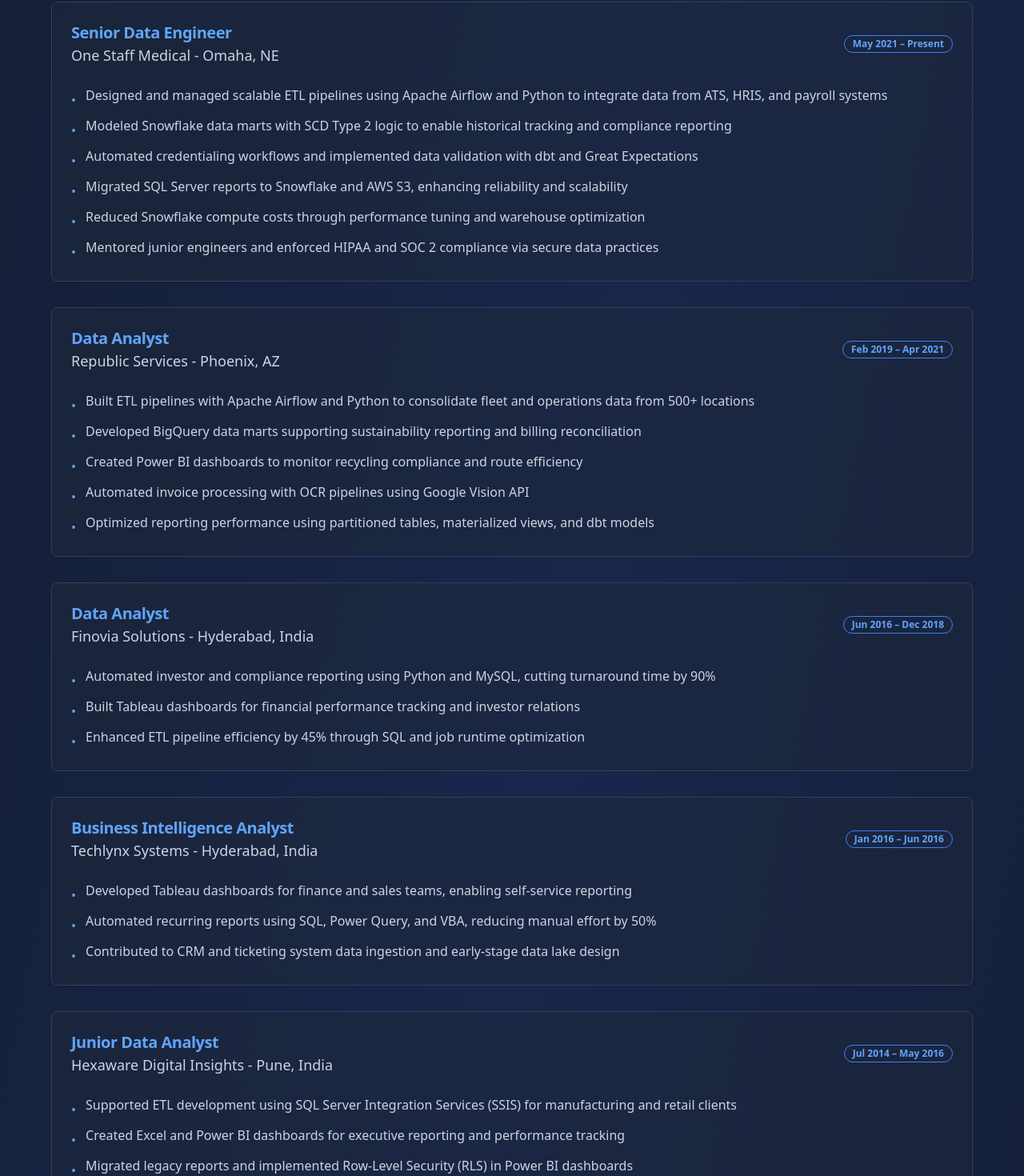
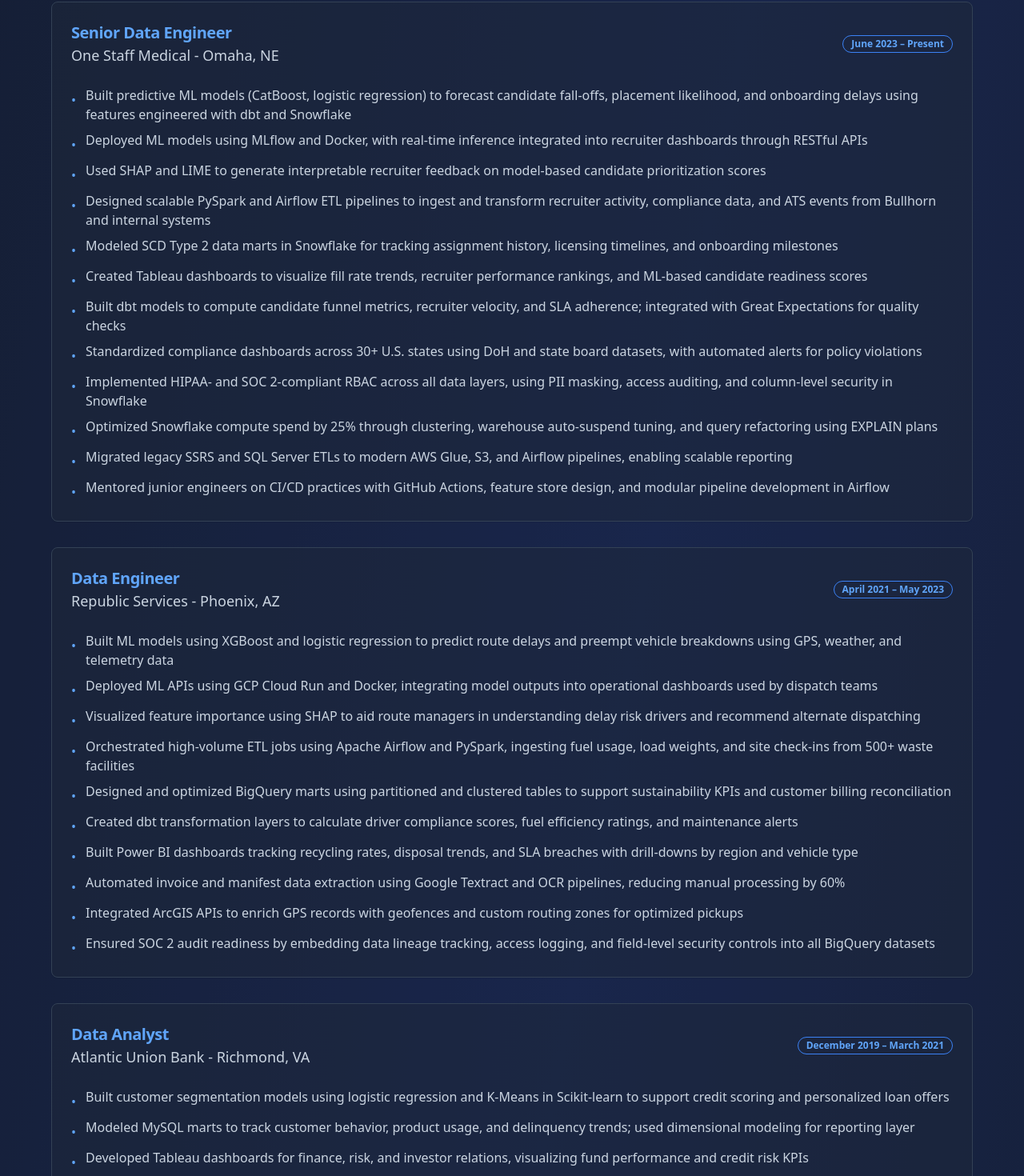
Before and after one commit to gdeepaksai1/portfolio, a React (Vite) app: page /portfolio/ in a window 1280 px wide. Shown: the part 1919-3389 px from the top of the page at 80% size. Built offline with nearby package versions, Linux system fonts and the light colour scheme.

Commit message:
Update work experience and blog post
Updated the work experience section with the new details and replaced a blog post.

```diff
--- a/src/pages/Index.tsx
+++ b/src/pages/Index.tsx
@@ -1,3 +1,4 @@
+
 import { useEffect, useState } from "react";
 import { Mail, Linkedin, Download, Phone, ExternalLink, Menu, X, BookOpen } from "lucide-react";
 import { Button } from "@/components/ui/button";
@@ -57,61 +58,82 @@ const Index = () => {
     {
       company: "One Staff Medical",
       role: "Senior Data Engineer",
-      period: "May 2021 – Present",
+      period: "June 2023 – Present",
       location: "Omaha, NE",
       achievements: [
-        "Designed and managed scalable ETL pipelines using Apache Airflow and Python to integrate data from ATS, HRIS, and payroll systems",
-        "Modeled Snowflake data marts with SCD Type 2 logic to enable historical tracking and compliance reporting",
-        "Automated credentialing workflows and implemented data validation with dbt and Great Expectations",
-        "Migrated SQL Server reports to Snowflake and AWS S3, enhancing reliability and scalability",
-        "Reduced Snowflake compute costs through performance tuning and warehouse optimization",
-        "Mentored junior engineers and enforced HIPAA and SOC 2 compliance via secure data practices"
+        "Built predictive ML models (CatBoost, logistic regression) to forecast candidate fall-offs, placement likelihood, and onboarding delays using features engineered with dbt and Snowflake",
+        "Deployed ML models using MLflow and Docker, with real-time inference integrated into recruiter dashboards through RESTful APIs",
+        "Used SHAP and LIME to generate interpretable recruiter feedback on model-based candidate prioritization scores",
+        "Designed scalable PySpark and Airflow ETL pipelines to ingest and transform recruiter activity, compliance data, and ATS events from Bullhorn and internal systems",
+        "Modeled SCD Type 2 data marts in Snowflake for tracking assignment history, licensing timelines, and onboarding milestones",
+        "Created Tableau dashboards to visualize fill rate trends, recruiter performance rankings, and ML-based candidate readiness scores",
+        "Built dbt models to compute candidate funnel metrics, recruiter velocity, and SLA adherence; integrated with Great Expectations for quality checks",
+        "Standardized compliance dashboards across 30+ U.S. states using DoH and state board datasets, with automated alerts for policy violations",
+        "Implemented HIPAA- and SOC 2-compliant RBAC across all data layers, using PII masking, access auditing, and column-level security in Snowflake",
+        "Optimized Snowflake compute spend by 25% through clustering, warehouse auto-suspend tuning, and query refactoring using EXPLAIN plans",
+        "Migrated legacy SSRS and SQL Server ETLs to modern AWS Glue, S3, and Airflow pipelines, enabling scalable reporting",
+        "Mentored junior engineers on CI/CD practices with GitHub Actions, feature store design, and modular pipeline development in Airflow"
       ]
     },
     {
       company: "Republic Services",
-      role: "Data Analyst",
-      period: "Feb 2019 – Apr 2021",
+      role: "Data Engineer",
+      period: "April 2021 – May 2023",
       location: "Phoenix, AZ",
       achievements: [
-        "Built ETL pipelines with Apache Airflow and Python to consolidate fleet and operations data from 500+ locations",
-        "Developed BigQuery data marts supporting sustainability reporting and billing reconciliation",
-        "Created Power BI dashboards to monitor recycling compliance and route efficiency",
-        "Automated invoice processing with OCR pipelines using Google Vision API",
-        "Optimized reporting performance using partitioned tables, materialized views, and dbt models"
+        "Built ML models using XGBoost and logistic regression to predict route delays and preempt vehicle breakdowns using GPS, weather, and telemetry data",
+        "Deployed ML APIs using GCP Cloud Run and Docker, integrating model outputs into operational dashboards used by dispatch teams",
+        "Visualized feature importance using SHAP to aid route managers in understanding delay risk drivers and recommend alternate dispatching",
+        "Orchestrated high-volume ETL jobs using Apache Airflow and PySpark, ingesting fuel usage, load weights, and site check-ins from 500+ waste facilities",
+        "Designed and optimized BigQuery marts using partitioned and clustered tables to support sustainability KPIs and customer billing reconciliation",
+        "Created dbt transformation layers to calculate driver compliance scores, fuel efficiency ratings, and maintenance alerts",
+        "Built Power BI dashboards tracking recycling rates, disposal trends, and SLA breaches with drill-downs by region and vehicle type",
+        "Automated invoice and manifest data extraction using Google Textract and OCR pipelines, reducing manual processing by 60%",
+        "Integrated ArcGIS APIs to enrich GPS records with geofences and custom routing zones for optimized pickups",
+        "Ensured SOC 2 audit readiness by embedding data lineage tracking, access logging, and field-level security controls into all BigQuery datasets"
       ]
     },
     {
-      company: "Finovia Solutions",
+      company: "Atlantic Union Bank",
       role: "Data Analyst",
-      period: "Jun 2016 – Dec 2018",
-      location: "Hyderabad, India",
+      period: "December 2019 – March 2021",
+      location: "Richmond, VA",
       achievements: [
-        "Automated investor and compliance reporting using Python and MySQL, cutting turnaround time by 90%",
-        "Built Tableau dashboards for financial performance tracking and investor relations",
-        "Enhanced ETL pipeline efficiency by 45% through SQL and job runtime optimization"
+        "Built customer segmentation models using logistic regression and K-Means in Scikit-learn to support credit scoring and personalized loan offers",
+        "Modeled MySQL marts to track customer behavior, product usage, and delinquency trends; used dimensional modeling for reporting layer",
+        "Developed Tableau dashboards for finance, risk, and investor relations, visualizing fund performance and credit risk KPIs",
+        "Automated monthly investor and regulatory reports using Python scripts, reducing turnaround from two days to under two hours",
+        "Collaborated with engineering to optimize ETL refresh schedules and streamline joins, improving SQL job runtimes by 45%",
+        "Integrated RBI exchange rate APIs and macroeconomic data feeds to support market exposure reporting",
+        "Designed standardized KPI templates using Seaborn and Matplotlib for internal and board-facing reports",
+        "Built data dictionaries and documented SQL logic and assumptions in version-controlled repos for audit traceability",
+        "Participated in quarterly audit prep by validating reporting logic and ensuring alignment with compliance thresholds"
       ]
     },
     {
-      company: "Techlynx Systems",
+      company: "Depot",
       role: "Business Intelligence Analyst",
-      period: "Jan 2016 – Jun 2016",
-      location: "Hyderabad, India",
+      period: "May 2018 – November 2019",
+      location: "Boca Raton, FL",
       achievements: [
-        "Developed Tableau dashboards for finance and sales teams, enabling self-service reporting",
-        "Automated recurring reports using SQL, Power Query, and VBA, reducing manual effort by 50%",
-        "Contributed to CRM and ticketing system data ingestion and early-stage data lake design"
+        "Designed Tableau dashboards with row-level security (RLS) to serve personalized insights to sales and finance leadership",
+        "Automated recurring Excel and SQL Server reports using Power Query, SQL, and VBA, reducing manual time by 50%",
+        "Conducted churn analysis using behavioral segmentation and created upsell opportunity reports tied to CRM and support ticket metadata",
+        "Partnered with engineers to define early-stage data lake ingestion strategy for CRM, ticketing, and web engagement datasets",
+        "Created visualizations in Power BI and Plotly to track revenue trends, seasonal patterns, and sales targets across teams",
+        "Contributed weekly to business reviews by delivering actionable insights on customer behavior and product performance"
       ]
     },
     {
-      company: "Hexaware Digital Insights",
-      role: "Junior Data Analyst",
-      period: "Jul 2014 – May 2016",
-      location: "Pune, India",
+      company: "Tvisha Technologies",
+      role: "Data Analytics Intern",
+      period: "April 2017 – May 2018",
+      location: "Hyderabad, India",
       achievements: [
-        "Supported ETL development using SQL Server Integration Services (SSIS) for manufacturing and retail clients",
-        "Created Excel and Power BI dashboards for executive reporting and performance tracking",
-        "Migrated legacy reports and implemented Row-Level Security (RLS) in Power BI dashboards"
+        "Supported ETL development using SQL Server Integration Services (SSIS) to consolidate data from ERP and CRM systems",
+        "Cleaned and validated client sales, returns, and supply chain datasets to support dashboards and executive summaries",
+        "Built Excel-based dashboards using Power Pivot and SQL connectors, enabling slice-and-dice reporting for business users",
+        "Assisted senior analysts in migrating static reports to Power BI, implementing RLS and basic drill-through functionality"
       ]
     }
   ];
@@ -155,8 +177,8 @@ const Index = () => {
       category: "Machine Learning"
     },
     {
-      title: "ETL Best Practices for Healthcare Data",
-      description: "Essential patterns and strategies for building HIPAA-compliant data pipelines that handle sensitive medical information.",
+      title: "Event-Driven Machine Learning Pipelines with Kafka and Feature Stores",
+      description: "Building real-time ML inference systems using Apache Kafka, feature stores, and event-driven architectures for low-latency predictions.",
       readTime: "6 min read",
       category: "Data Engineering"
     },
```
